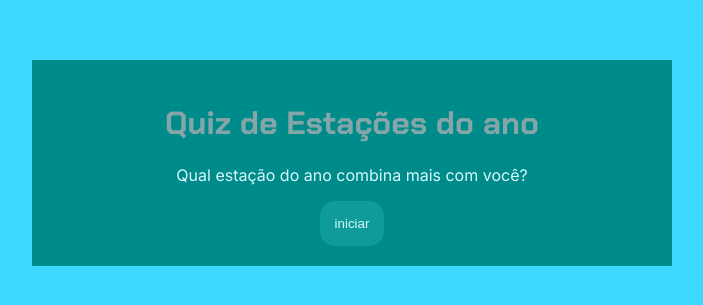
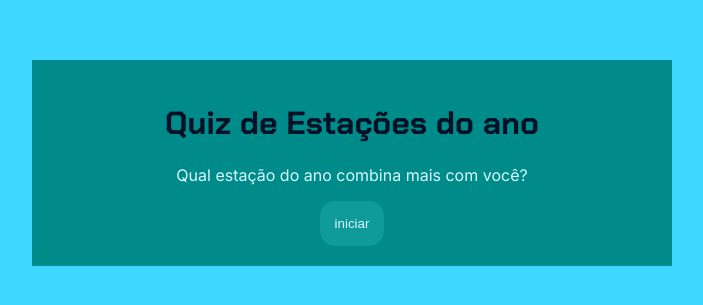
Before and after one commit to hdircksen/Esta-es-do-ano, a plain HTML site: page index.html in a window 1280 px wide. Shown: the part 245-550 px from the top of the page, without its empty margins (288-991 px from the left). Drawn offline with Linux system fonts and the light colour scheme.

Commit message:
Update style.css

```diff
--- a/style.css
+++ b/style.css
@@ -4,7 +4,7 @@
     --cor-fundo: #07cdffc7;
     --cor-principal: #008b8b ;
     --cor-secundaria: #2ab4b465;
-    --cor-destaque: #84a6a8;
+    --cor-destaque: #021125;
     --cor-texto: #D7F9FF;
 }
 
```
